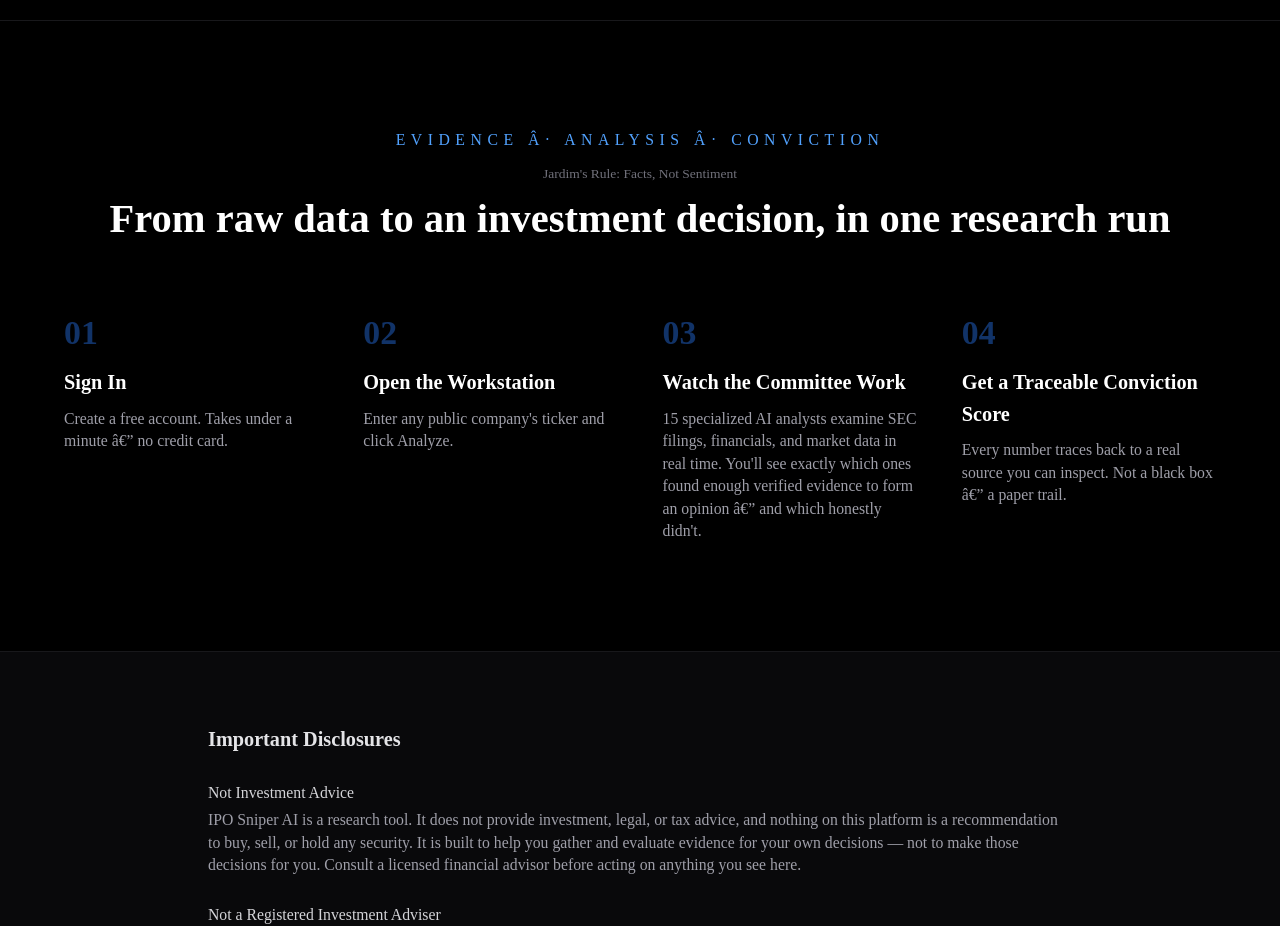
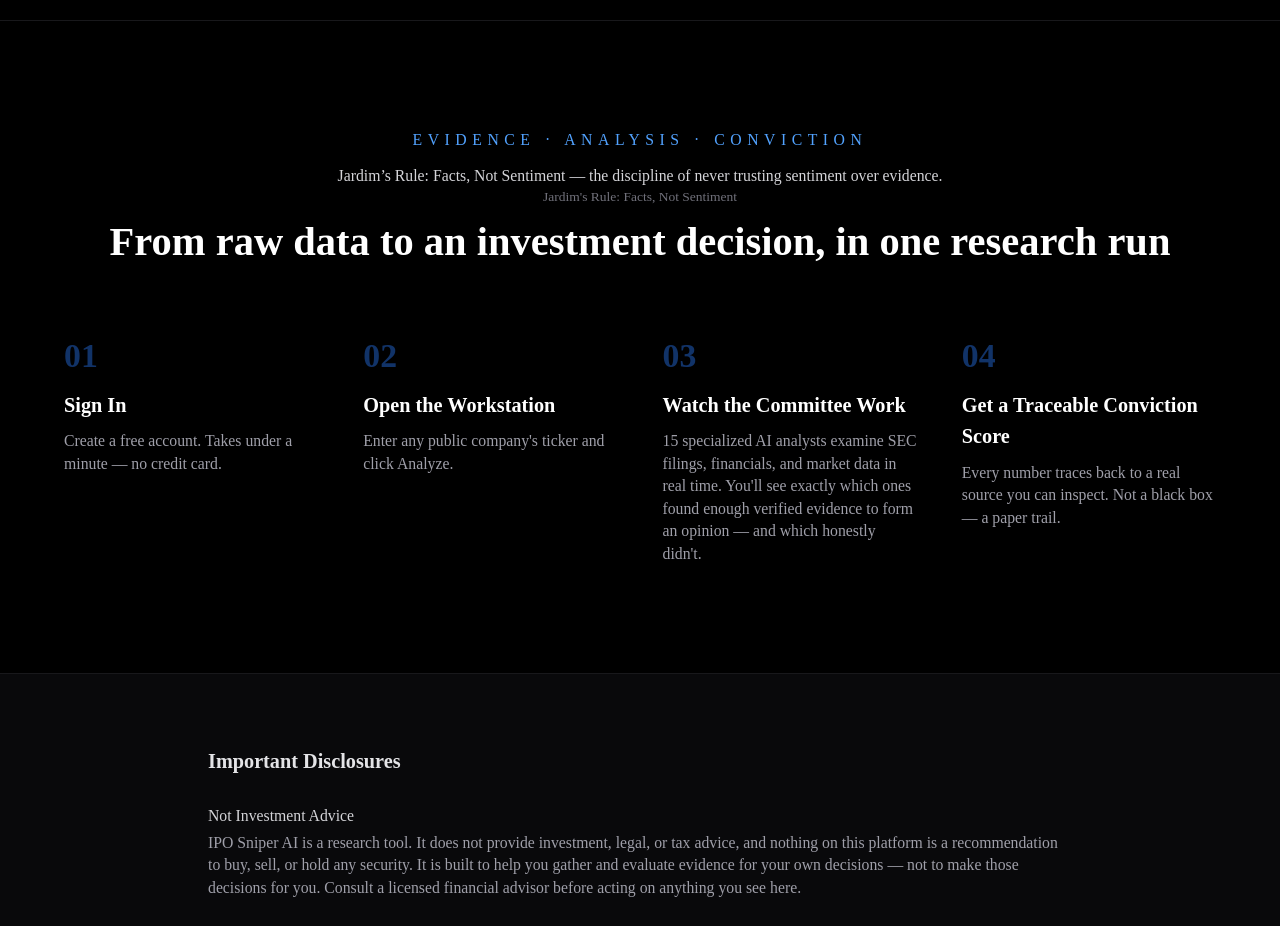
Before and after one commit to IPOSniper/IPO-Sniper-AI, a Next.js app: page / in a window 1280 px wide. Shown: the part 780-1706 px from the top of the page. Built offline with nearby package versions, Linux system fonts and the light colour scheme.

Commit message:
fix: repair encoding regression from previous commit, properly add Jardim's Rule credit with codepoint-safe UTF-8 handling

```diff
--- a/components/landing/HowItWorks.tsx
+++ b/components/landing/HowItWorks.tsx
@@ -2,7 +2,7 @@
     {
         number: "01",
         title: "Sign In",
-        description: "Create a free account. Takes under a minute â€” no credit card.",
+        description: "Create a free account. Takes under a minute — no credit card.",
     },
     {
         number: "02",
@@ -12,18 +12,18 @@
     {
         number: "03",
         title: "Watch the Committee Work",
-        description: "15 specialized AI analysts examine SEC filings, financials, and market data in real time. You'll see exactly which ones found enough verified evidence to form an opinion â€” and which honestly didn't.",
+        description: "15 specialized AI analysts examine SEC filings, financials, and market data in real time. You'll see exactly which ones found enough verified evidence to form an opinion — and which honestly didn't.",
     },
     {
         number: "04",
         title: "Get a Traceable Conviction Score",
-        description: "Every number traces back to a real source you can inspect. Not a black box â€” a paper trail.",
+        description: "Every number traces back to a real source you can inspect. Not a black box — a paper trail.",
     },
 ];
 
 /**
  * Real, honest description of what actually happens when someone
- * signs up â€” not aspirational feature copy. Matches the true
+ * signs up — not aspirational feature copy. Matches the true
  * pipeline (Evidence -> Committee -> Report) and the actual honest-
  * uncertainty behavior (some analysts correctly report "no verified
  * data" rather than a fake confident answer), since overselling this
@@ -36,7 +36,10 @@
             <div className="mx-auto max-w-5xl">
 
                 <p className="mb-3 text-center text-sm uppercase tracking-[0.35em] text-blue-400">
-                    Evidence Â· Analysis Â· Conviction
+                    Evidence · Analysis · Conviction
+                </p>
+                <p className="mt-3 text-center text-sm text-zinc-300">
+                    Jardim’s Rule: Facts, Not Sentiment — the discipline of never trusting sentiment over evidence.
                 </p>
                 <p className="mb-3 text-center text-xs text-zinc-500">
                     Jardim&apos;s Rule: Facts, Not Sentiment
```
